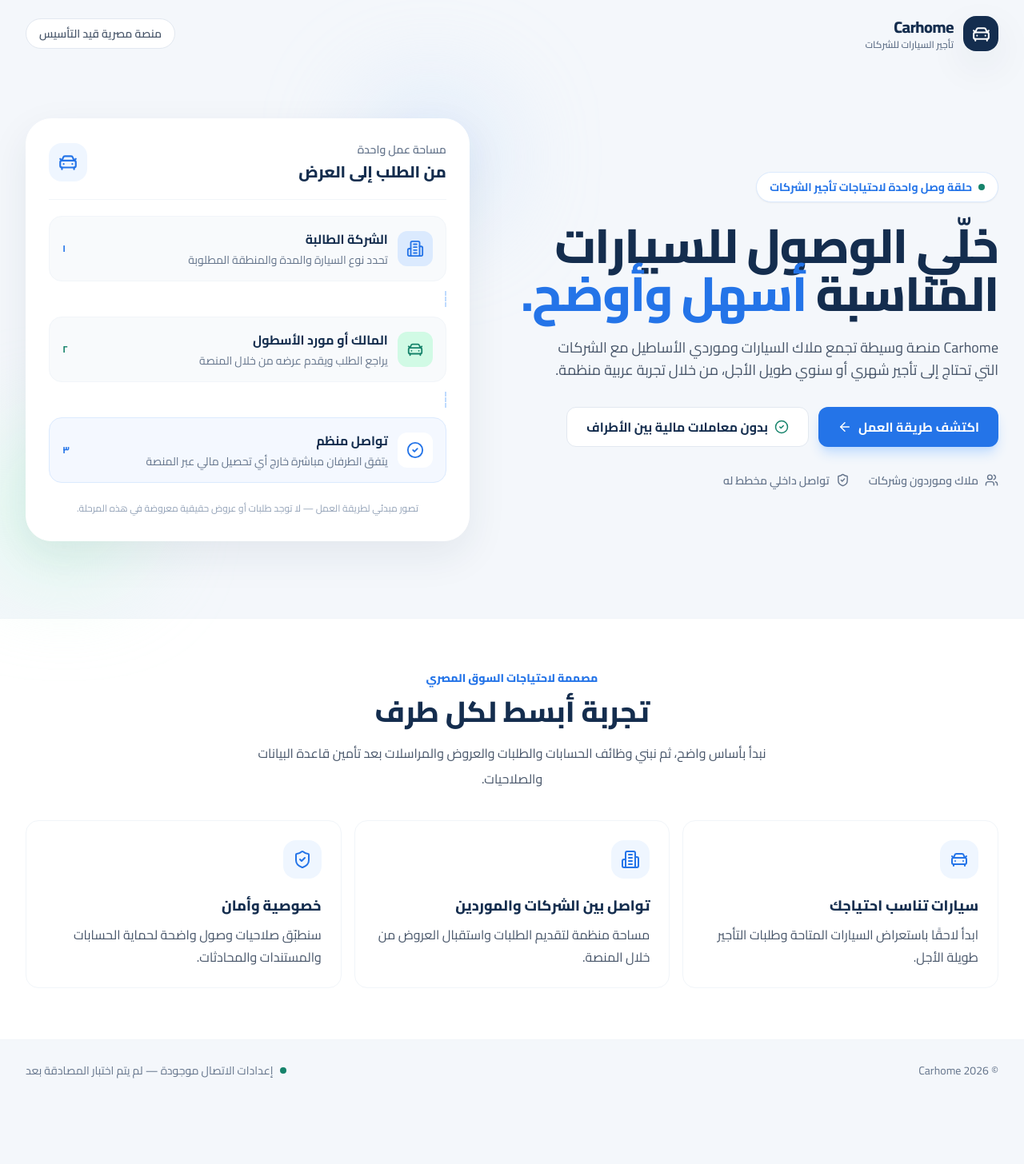
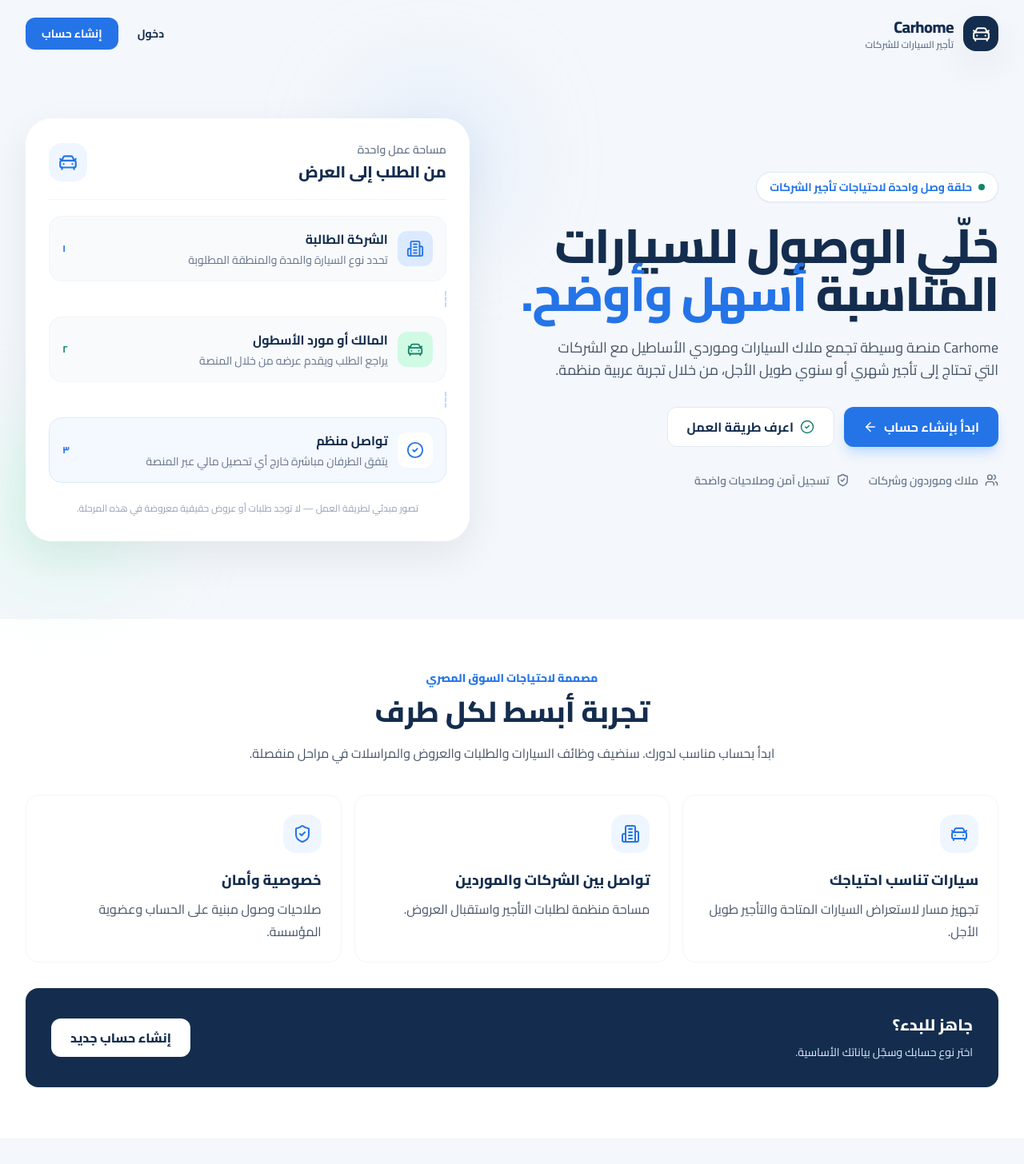
Before and after one commit to kareem766/Carhome, a React (Vite) app: page / in a window 1280 px wide. Shown: the top 1456 px of the page at 80% size. Before the commit the page ends 1377 px from the top, so only its background shows below. Built offline with nearby package versions, Linux system fonts and the light colour scheme; no server answers.

Commit message:
feat(auth): connect landing page to account flows

```diff
--- a/src/App.tsx
+++ b/src/App.tsx
@@ -1,47 +1,43 @@
-import { ArrowLeft, Building2, CarFront, CheckCircle2, ShieldCheck, Users } from 'lucide-react'
+import { useState } from 'react'
+import { ArrowLeft, Building2, CarFront, CheckCircle2, ShieldCheck, Users, X } from 'lucide-react'
+import AuthPanel from './components/AuthPanel'
 import { isSupabaseConfigured } from './lib/supabase'
 
 const features = [
-  {
-    icon: CarFront,
-    title: 'سيارات تناسب احتياجك',
-    description: 'ابدأ لاحقًا باستعراض السيارات المتاحة وطلبات التأجير طويلة الأجل.'
-  },
-  {
-    icon: Building2,
-    title: 'تواصل بين الشركات والموردين',
-    description: 'مساحة منظمة لتقديم الطلبات واستقبال العروض من خلال المنصة.'
-  },
-  {
-    icon: ShieldCheck,
-    title: 'خصوصية وأمان',
-    description: 'سنطبّق صلاحيات وصول واضحة لحماية الحسابات والمستندات والمحادثات.'
-  }
+  { icon: CarFront, title: 'سيارات تناسب احتياجك', description: 'تجهيز مسار لاستعراض السيارات المتاحة والتأجير طويل الأجل.' },
+  { icon: Building2, title: 'تواصل بين الشركات والموردين', description: 'مساحة منظمة لطلبات التأجير واستقبال العروض.' },
+  { icon: ShieldCheck, title: 'خصوصية وأمان', description: 'صلاحيات وصول مبنية على الحساب وعضوية المؤسسة.' }
 ]
 
 export default function App() {
+  const [authOpen, setAuthOpen] = useState(false)
+  const [authMode, setAuthMode] = useState<'signin' | 'signup'>('signin')
+
+  function openAuth(mode: 'signin' | 'signup') {
+    setAuthMode(mode)
+    setAuthOpen(true)
+  }
+
   return (
-    <main className="min-h-screen overflow-hidden bg-canvas text-slate-800">
-      <header className="mx-auto flex w-full max-w-7xl items-center justify-between px-5 py-5 sm:px-8">
-        <a href="/" className="flex items-center gap-3" aria-label="Carhome الرئيسية">
-          <span className="grid h-11 w-11 place-items-center rounded-2xl bg-navy text-white shadow-soft">
-            <CarFront size={25} />
-          </span>
+    <main className="min-h-screen overflow-hidden bg-canvas text-slate-800" dir="rtl">
+      <header className="mx-auto flex w-full max-w-7xl items-center justify-between gap-4 px-5 py-5 sm:px-8">
+        <a href="/" className="flex shrink-0 items-center gap-3" aria-label="Carhome الرئيسية">
+          <span className="grid h-11 w-11 place-items-center rounded-2xl bg-navy text-white shadow-soft"><CarFront size={25} /></span>
           <span>
             <span className="block text-xl font-extrabold tracking-tight text-navy">Carhome</span>
             <span className="block text-xs font-semibold text-slate-500">تأجير السيارات للشركات</span>
           </span>
         </a>
-        <span className="hidden rounded-full border border-slate-200 bg-white px-4 py-2 text-sm font-semibold text-slate-600 sm:inline-flex">
-          منصة مصرية قيد التأسيس
-        </span>
+        <div className="flex items-center gap-2">
+          <button onClick={() => openAuth('signin')} className="min-h-10 rounded-xl px-3 text-sm font-bold text-navy hover:bg-white sm:px-4">دخول</button>
+          <button onClick={() => openAuth('signup')} className="min-h-10 rounded-xl bg-carblue px-4 text-sm font-bold text-white shadow-sm transition hover:bg-blue-700 sm:px-5">إنشاء حساب</button>
+        </div>
       </header>
 
       <section className="mx-auto grid max-w-7xl items-center gap-12 px-5 pb-16 pt-10 sm:px-8 md:grid-cols-[1.05fr_0.95fr] md:pb-24 md:pt-16">
         <div className="relative z-10">
           <span className="inline-flex items-center gap-2 rounded-full border border-blue-100 bg-white px-4 py-2 text-sm font-bold text-carblue shadow-sm">
-            <span className="h-2 w-2 rounded-full bg-cargreen" />
-            حلقة وصل واحدة لاحتياجات تأجير الشركات
+            <span className="h-2 w-2 rounded-full bg-cargreen" /> حلقة وصل واحدة لاحتياجات تأجير الشركات
           </span>
           <h1 className="mt-6 max-w-2xl text-4xl font-extrabold leading-[1.35] tracking-tight text-navy sm:text-5xl lg:text-6xl">
             خلّي الوصول للسيارات المناسبة <span className="text-carblue">أسهل وأوضح.</span>
@@ -50,17 +46,16 @@ export default function App() {
             Carhome منصة وسيطة تجمع ملاك السيارات وموردي الأساطيل مع الشركات التي تحتاج إلى تأجير شهري أو سنوي طويل الأجل، من خلال تجربة عربية منظمة.
           </p>
           <div className="mt-8 flex flex-col gap-3 sm:flex-row">
-            <a href="#how-it-works" className="inline-flex min-h-12 items-center justify-center gap-2 rounded-xl bg-carblue px-6 py-3 font-bold text-white shadow-lg shadow-blue-200 transition hover:bg-blue-700">
-              اكتشف طريقة العمل <ArrowLeft size={18} />
+            <button onClick={() => openAuth('signup')} className="inline-flex min-h-12 items-center justify-center gap-2 rounded-xl bg-carblue px-6 py-3 font-bold text-white shadow-lg shadow-blue-200 transition hover:bg-blue-700">
+              ابدأ بإنشاء حساب <ArrowLeft size={18} />
+            </button>
+            <a href="#how-it-works" className="inline-flex min-h-12 items-center justify-center gap-2 rounded-xl border border-slate-200 bg-white px-6 py-3 font-bold text-navy">
+              <CheckCircle2 size={18} className="text-cargreen" /> اعرف طريقة العمل
             </a>
-            <span className="inline-flex min-h-12 items-center justify-center gap-2 rounded-xl border border-slate-200 bg-white px-6 py-3 font-bold text-navy">
-              <CheckCircle2 size={18} className="text-cargreen" />
-              بدون معاملات مالية بين الأطراف
-            </span>
           </div>
           <div className="mt-8 flex flex-wrap items-center gap-x-6 gap-y-3 text-sm font-semibold text-slate-500">
             <span className="inline-flex items-center gap-2"><Users size={17} /> ملاك وموردون وشركات</span>
-            <span className="inline-flex items-center gap-2"><ShieldCheck size={17} /> تواصل داخلي مخطط له</span>
+            <span className="inline-flex items-center gap-2"><ShieldCheck size={17} /> تسجيل آمن وصلاحيات واضحة</span>
           </div>
         </div>
 
@@ -69,45 +64,15 @@ export default function App() {
           <div className="absolute -bottom-8 -left-8 h-40 w-40 rounded-full bg-emerald-100 blur-3xl" />
           <div className="relative rounded-[2rem] border border-white bg-white p-5 shadow-soft sm:p-7">
             <div className="flex items-center justify-between border-b border-slate-100 pb-5">
-              <div>
-                <p className="text-sm font-semibold text-slate-500">مساحة عمل واحدة</p>
-                <h2 className="mt-1 text-xl font-extrabold text-navy">من الطلب إلى العرض</h2>
-              </div>
+              <div><p className="text-sm font-semibold text-slate-500">مساحة عمل واحدة</p><h2 className="mt-1 text-xl font-extrabold text-navy">من الطلب إلى العرض</h2></div>
               <span className="grid h-12 w-12 place-items-center rounded-2xl bg-blue-50 text-carblue"><CarFront size={26} /></span>
             </div>
             <div className="mt-5 space-y-3">
-              <div className="rounded-2xl border border-slate-100 bg-slate-50 p-4">
-                <div className="flex items-center gap-3">
-                  <span className="grid h-11 w-11 place-items-center rounded-xl bg-blue-100 text-carblue"><Building2 size={22} /></span>
-                  <div className="flex-1">
-                    <p className="font-bold text-navy">الشركة الطالبة</p>
-                    <p className="mt-1 text-sm text-slate-500">تحدد نوع السيارة والمدة والمنطقة المطلوبة</p>
-                  </div>
-                  <span className="text-xs font-bold text-carblue">١</span>
-                </div>
-              </div>
+              <div className="rounded-2xl border border-slate-100 bg-slate-50 p-4"><div className="flex items-center gap-3"><span className="grid h-11 w-11 place-items-center rounded-xl bg-blue-100 text-carblue"><Building2 size={22} /></span><div className="flex-1"><p className="font-bold text-navy">الشركة الطالبة</p><p className="mt-1 text-sm text-slate-500">تحدد نوع السيارة والمدة والمنطقة المطلوبة</p></div><span className="text-xs font-bold text-carblue">١</span></div></div>
               <div className="me-8 h-5 border-r-2 border-dashed border-blue-200" />
-              <div className="rounded-2xl border border-slate-100 bg-slate-50 p-4">
-                <div className="flex items-center gap-3">
-                  <span className="grid h-11 w-11 place-items-center rounded-xl bg-emerald-100 text-cargreen"><CarFront size={22} /></span>
-                  <div className="flex-1">
-                    <p className="font-bold text-navy">المالك أو مورد الأسطول</p>
-                    <p className="mt-1 text-sm text-slate-500">يراجع الطلب ويقدم عرضه من خلال المنصة</p>
-                  </div>
-                  <span className="text-xs font-bold text-cargreen">٢</span>
-                </div>
-              </div>
+              <div className="rounded-2xl border border-slate-100 bg-slate-50 p-4"><div className="flex items-center gap-3"><span className="grid h-11 w-11 place-items-center rounded-xl bg-emerald-100 text-cargreen"><CarFront size={22} /></span><div className="flex-1"><p className="font-bold text-navy">المالك أو مورد الأسطول</p><p className="mt-1 text-sm text-slate-500">يراجع الطلب ويقدم عرضه من خلال المنصة</p></div><span className="text-xs font-bold text-cargreen">٢</span></div></div>
               <div className="me-8 h-5 border-r-2 border-dashed border-blue-200" />
-              <div className="rounded-2xl border border-blue-100 bg-blue-50/70 p-4">
-                <div className="flex items-center gap-3">
-                  <span className="grid h-11 w-11 place-items-center rounded-xl bg-white text-carblue"><CheckCircle2 size={22} /></span>
-                  <div className="flex-1">
-                    <p className="font-bold text-navy">تواصل منظم</p>
-                    <p className="mt-1 text-sm text-slate-500">يتفق الطرفان مباشرة خارج أي تحصيل مالي عبر المنصة</p>
-                  </div>
-                  <span className="text-xs font-bold text-carblue">٣</span>
-                </div>
-              </div>
+              <div className="rounded-2xl border border-blue-100 bg-blue-50/70 p-4"><div className="flex items-center gap-3"><span className="grid h-11 w-11 place-items-center rounded-xl bg-white text-carblue"><CheckCircle2 size={22} /></span><div className="flex-1"><p className="font-bold text-navy">تواصل منظم</p><p className="mt-1 text-sm text-slate-500">يتفق الطرفان مباشرة خارج أي تحصيل مالي عبر المنصة</p></div><span className="text-xs font-bold text-carblue">٣</span></div></div>
             </div>
             <p className="mt-5 text-center text-xs leading-6 text-slate-400">تصور مبدئي لطريقة العمل — لا توجد طلبات أو عروض حقيقية معروضة في هذه المرحلة.</p>
           </div>
@@ -116,30 +81,20 @@ export default function App() {
 
       <section id="how-it-works" className="border-y border-slate-100 bg-white py-14 sm:py-16">
         <div className="mx-auto max-w-7xl px-5 sm:px-8">
-          <div className="mx-auto max-w-2xl text-center">
-            <p className="text-sm font-extrabold text-carblue">مصممة لاحتياجات السوق المصري</p>
-            <h2 className="mt-3 text-3xl font-extrabold text-navy sm:text-4xl">تجربة أبسط لكل طرف</h2>
-            <p className="mt-4 leading-8 text-slate-600">نبدأ بأساس واضح، ثم نبني وظائف الحسابات والطلبات والعروض والمراسلات بعد تأمين قاعدة البيانات والصلاحيات.</p>
+          <div className="mx-auto max-w-2xl text-center"><p className="text-sm font-extrabold text-carblue">مصممة لاحتياجات السوق المصري</p><h2 className="mt-3 text-3xl font-extrabold text-navy sm:text-4xl">تجربة أبسط لكل طرف</h2><p className="mt-4 leading-8 text-slate-600">ابدأ بحساب مناسب لدورك. سنضيف وظائف السيارات والطلبات والعروض والمراسلات في مراحل منفصلة.</p></div>
+          <div className="mt-9 grid gap-4 md:grid-cols-3">
+            {features.map(({ icon: Icon, title, description }) => <article key={title} className="rounded-2xl border border-slate-100 bg-white p-6 transition hover:-translate-y-1 hover:shadow-soft"><span className="grid h-12 w-12 place-items-center rounded-2xl bg-blue-50 text-carblue"><Icon size={24} /></span><h3 className="mt-5 text-lg font-extrabold text-navy">{title}</h3><p className="mt-2 leading-7 text-slate-600">{description}</p></article>)}
           </div>
-          <div className="mt-9 grid gap-4 md:grid-cols-3">
-            {features.map(({ icon: Icon, title, description }) => (
-              <article key={title} className="rounded-2xl border border-slate-100 bg-white p-6 transition hover:-translate-y-1 hover:shadow-soft">
-                <span className="grid h-12 w-12 place-items-center rounded-2xl bg-blue-50 text-carblue"><Icon size={24} /></span>
-                <h3 className="mt-5 text-lg font-extrabold text-navy">{title}</h3>
-                <p className="mt-2 leading-7 text-slate-600">{description}</p>
-              </article>
-            ))}
-          </div>
+          <div className="mt-8 flex flex-col items-center justify-between gap-4 rounded-2xl bg-navy p-6 text-white sm:flex-row sm:p-8"><div><h3 className="text-xl font-extrabold">جاهز للبدء؟</h3><p className="mt-2 text-sm leading-6 text-blue-100">اختر نوع حسابك وسجّل بياناتك الأساسية.</p></div><button onClick={() => openAuth('signup')} className="min-h-12 rounded-xl bg-white px-6 font-extrabold text-navy transition hover:bg-blue-50">إنشاء حساب جديد</button></div>
         </div>
       </section>
 
       <footer className="mx-auto flex max-w-7xl flex-col gap-3 px-5 py-7 text-sm text-slate-500 sm:flex-row sm:items-center sm:justify-between sm:px-8">
         <span>© {new Date().getFullYear()} Carhome</span>
-        <span className="inline-flex items-center gap-2">
-          <span className={`h-2 w-2 rounded-full ${isSupabaseConfigured ? 'bg-cargreen' : 'bg-amber-500'}`} />
-          {isSupabaseConfigured ? 'إعدادات الاتصال موجودة — لم يتم اختبار المصادقة بعد' : 'لم يتم ربط إعدادات Supabase محليًا بعد'}
-        </span>
+        <span className="inline-flex items-center gap-2"><span className={`h-2 w-2 rounded-full ${isSupabaseConfigured ? 'bg-cargreen' : 'bg-amber-500'}`} />{isSupabaseConfigured ? 'إعدادات الاتصال موجودة' : 'إعدادات الاتصال تحتاج إلى ضبط'}</span>
       </footer>
+
+      {authOpen && <AuthPanel onClose={() => setAuthOpen(false)} />}
     </main>
   )
 }
```
